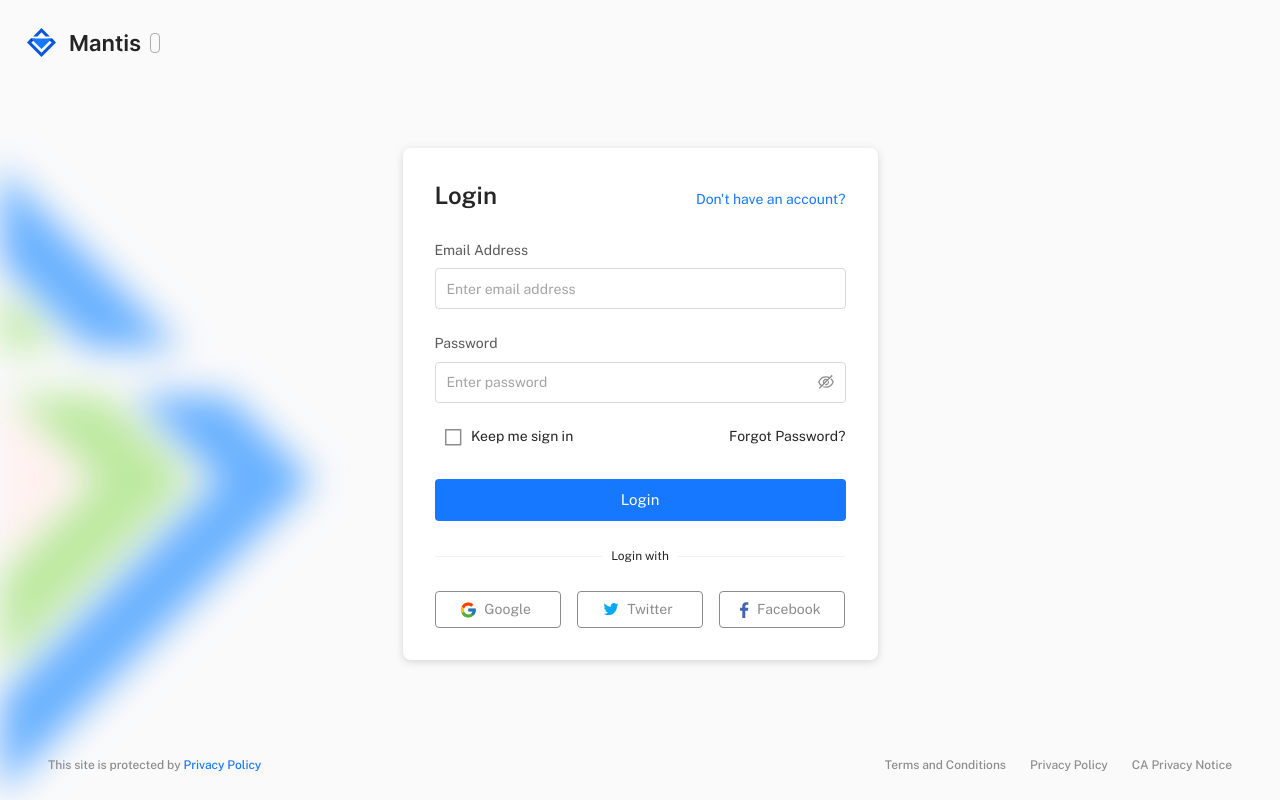
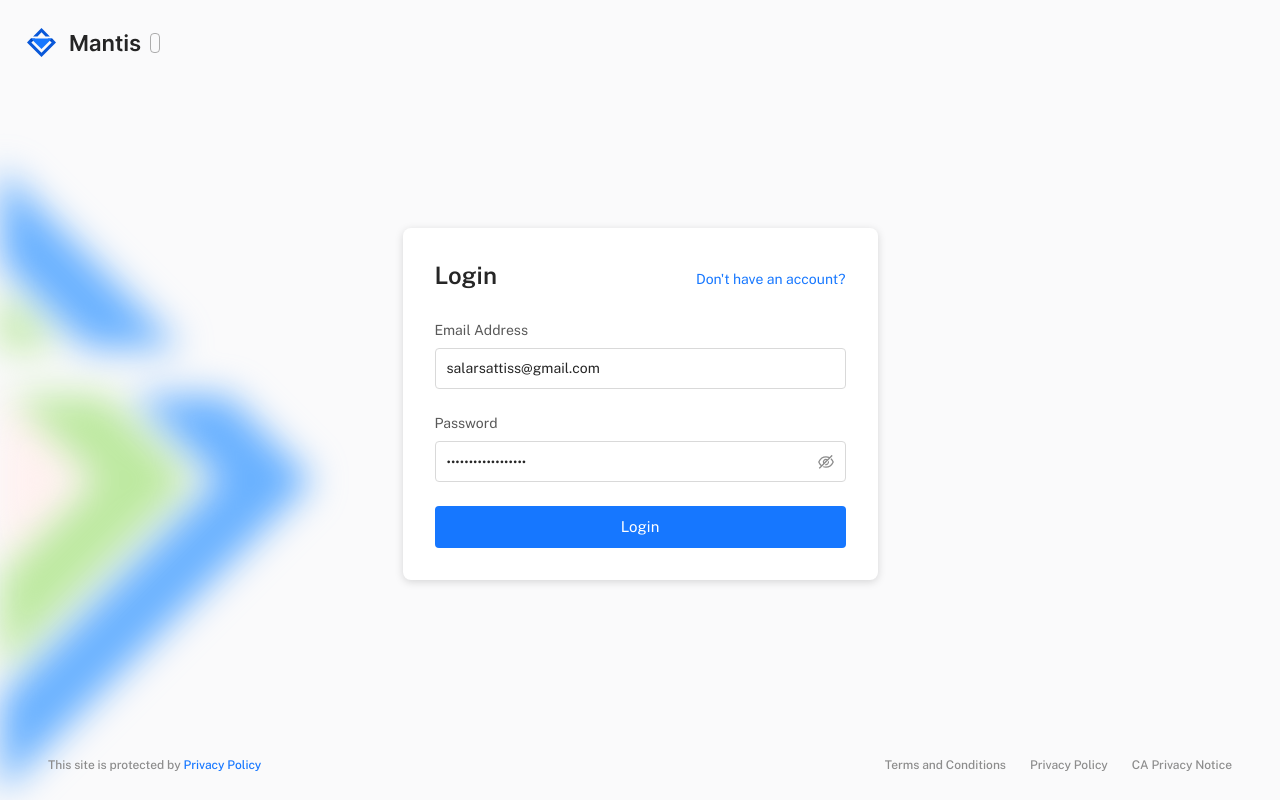
Before and after one commit to mammalai/mvp, a React (Vite) app in the folder react-frontend/: page /login in a window 1280 px wide. Built offline with nearby package versions, Linux system fonts and the light colour scheme.

Commit message:
Update the front-end to support a login screen

```diff
--- a/react-frontend/src/pages/authentication/auth-forms/AuthLogin.jsx
+++ b/react-frontend/src/pages/authentication/auth-forms/AuthLogin.jsx
@@ -1,6 +1,7 @@
 import PropTypes from 'prop-types';
 import React from 'react';
 import { Link as RouterLink } from 'react-router-dom';
+import axios from 'axios';
 
 // material-ui
 import Button from '@mui/material/Button';
@@ -16,6 +17,9 @@ import InputLabel from '@mui/material/InputLabel';
 import OutlinedInput from '@mui/material/OutlinedInput';
 import Stack from '@mui/material/Stack';
 import Typography from '@mui/material/Typography';
+import LinearProgress from '@mui/material/LinearProgress';
+import { useNavigate } from 'react-router-dom';
+
 
 // third party
 import * as Yup from 'yup';
@@ -27,12 +31,23 @@ import AnimateButton from 'components/@extended/AnimateButton';
 // assets
 import EyeOutlined from '@ant-design/icons/EyeOutlined';
 import EyeInvisibleOutlined from '@ant-design/icons/EyeInvisibleOutlined';
+
 import FirebaseSocial from './FirebaseSocial';
+import { set } from 'lodash';
 
 // ============================|| JWT - LOGIN ||============================ //
 
 export default function AuthLogin({ isDemo = false }) {
   const [checked, setChecked] = React.useState(false);
+
+  // form validation hooks
+  const [showLoadIcon, setShowLoadIcon] = React.useState(false);
+  const [showInvalidError, setShowInvalidError] = React.useState(false);
+  const [isSub, setIsSub] = React.useState(false);
+  const [showUnkownError, setShowUnkownError] = React.useState(false);
+
+  // react-router navigate hook
+  const navigate = useNavigate();
 
   const [showPassword, setShowPassword] = React.useState(false);
   const handleClickShowPassword = () => {
@@ -43,18 +58,58 @@ export default function AuthLogin({ isDemo = false }) {
     event.preventDefault();
   };
 
+  const wait = (ms) => {
+    return new Promise(resolve => setTimeout(resolve, ms));
+  };
+
+  const handleSubmit = (values) => {
+
+    console.log(values);
+    const waitForSeconds = async () => {
+      setIsSub(true);
+      setShowInvalidError(false);
+      setShowLoadIcon(true);
+      await wait(1000); // Wait for 1 seconds
+      axios.post('/api/auth/login', {'email': values.email, 'password': values.password})
+        .then(response => {
+          console.log(response);
+          console.log(response.status === 200)
+          // navigate to the home page
+          navigate('/');
+        })
+        .catch(error => {
+          console.log(error);
+          // represent and invalid email and password
+          if (error.response.status === 401) {
+            // show error message
+            setShowInvalidError(true);
+          // something else has gone wrong
+          } else {
+            setShowUnkownError(true);
+          }
+          // allow to submit again
+          setIsSub(false);
+
+        });
+      setShowLoadIcon(false);
+    };
+    waitForSeconds();
+
+  }
+
   return (
     <>
       <Formik
         initialValues={{
-          email: '',
-          password: '',
+          email: 'salarsattiss@gmail.com',
+          password: 'Stongassword12345!',
           submit: null
         }}
         validationSchema={Yup.object().shape({
           email: Yup.string().email('Must be a valid email').max(255).required('Email is required'),
           password: Yup.string().max(255).required('Password is required')
         })}
+        onSubmit={handleSubmit}
       >
         {({ errors, handleBlur, handleChange, handleSubmit, isSubmitting, touched, values }) => (
           <form noValidate onSubmit={handleSubmit}>
@@ -115,7 +170,7 @@ export default function AuthLogin({ isDemo = false }) {
                 )}
               </Grid>
 
-              <Grid item xs={12} sx={{ mt: -1 }}>
+              {/* <Grid item xs={12} sx={{ mt: -1 }}>
                 <Stack direction="row" justifyContent="space-between" alignItems="center" spacing={2}>
                   <FormControlLabel
                     control={
@@ -127,33 +182,59 @@ export default function AuthLogin({ isDemo = false }) {
                         size="small"
                       />
                     }
-                    label={<Typography variant="h6">Keep me sign in</Typography>}
+                    label={<Typography variant="h6">Keep me signed in</Typography>}
                   />
                   <Link variant="h6" component={RouterLink} color="text.primary">
                     Forgot Password?
                   </Link>
                 </Stack>
-              </Grid>
+              </Grid> */}
               {errors.submit && (
                 <Grid item xs={12}>
                   <FormHelperText error>{errors.submit}</FormHelperText>
                 </Grid>
               )}
+              {showInvalidError ?
+              <Grid item xs={12}>
+                <Typography color='red'>
+                  This email and password does not exist.
+                </Typography>
+              </Grid>
+              : null}
+
+              {showUnkownError ?
+              <Grid item xs={12}>
+                <Typography color='red'>
+                  Something went wrong. Please try again later.
+                </Typography>
+              </Grid>
+              : null}
+
               <Grid item xs={12}>
                 <AnimateButton>
-                  <Button disableElevation disabled={isSubmitting} fullWidth size="large" type="submit" variant="contained" color="primary">
+                  <Button disableElevation disabled={isSub} fullWidth size="large" type="submit" variant="contained" color="primary">
                     Login
                   </Button>
                 </AnimateButton>
               </Grid>
-              <Grid item xs={12}>
+
+              {/* <Grid item xs={12}>
                 <Divider>
                   <Typography variant="caption"> Login with</Typography>
                 </Divider>
               </Grid>
               <Grid item xs={12}>
                 <FirebaseSocial />
+              </Grid> */}
+
+              {showLoadIcon ?
+              <Grid item xs={12}>
+                <LinearProgress />
               </Grid>
+              :
+              null}
+
+
             </Grid>
           </form>
         )}
```
